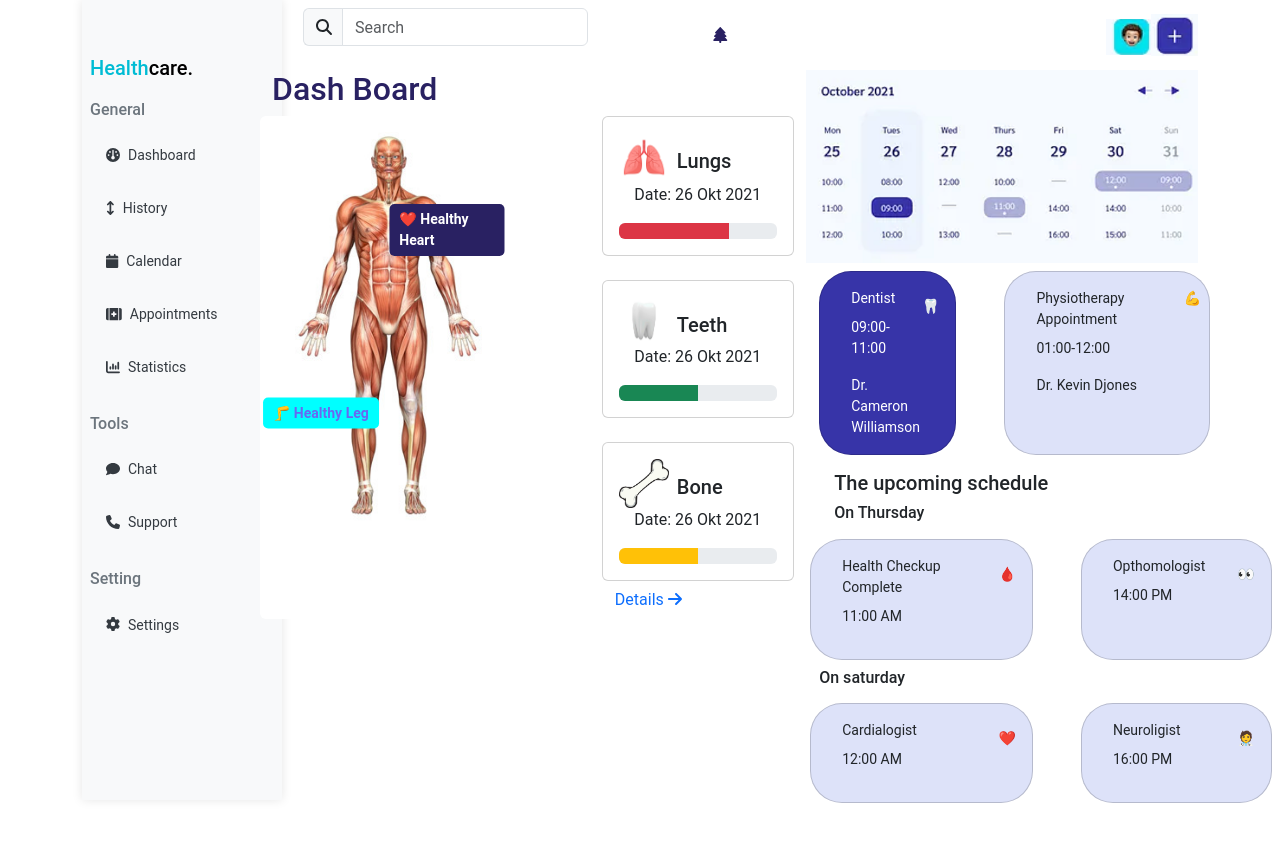
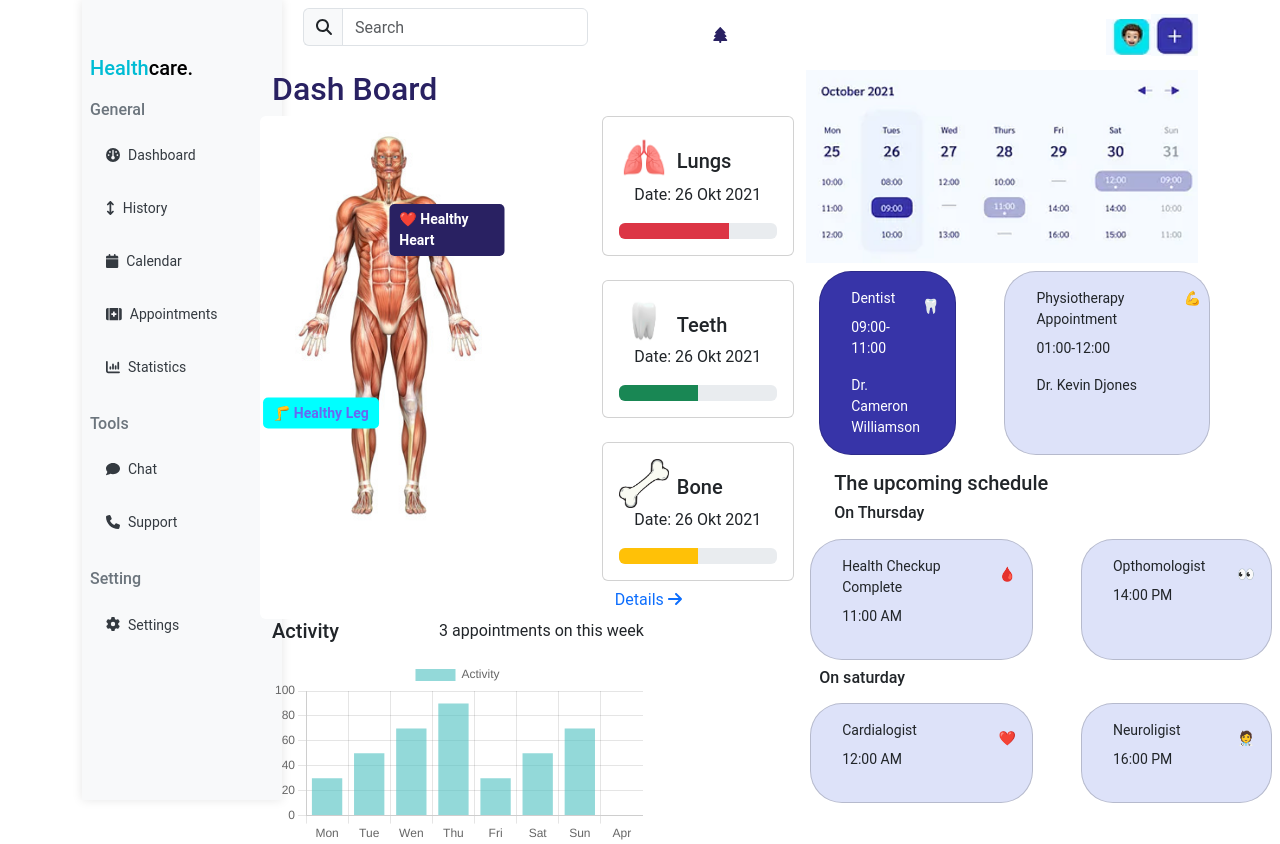
Before and after one commit to saikirsh/health-care-dashboard, a React (Create React App) app: page / in a window 1280 px wide. Before the commit the page ends 803 px from the top, so only its background shows below. Built offline with nearby package versions, Linux system fonts and the light colour scheme.

Commit message:
chart added

```diff
--- a/package.json
+++ b/package.json
@@ -10,9 +10,12 @@
     "@testing-library/jest-dom": "^6.6.3",
     "@testing-library/user-event": "^13.5.0",
     "bootstrap": "^5.3.6",
+    "chart.js": "^4.4.9",
     "dayjs": "^1.11.6",
     "react": "^19.1.0",
     "react-bootstrap": "^2.10.10",
+    "react-chartjs-2": "^5.3.0",
+    "react-charts": "^2.0.0-beta.7",
     "react-dom": "^19.1.0",
     "react-loadable": "^5.5.0",
     "react-router-dom": "^7.6.0",
--- /dev/null
+++ b/src/components/DashboardMainContent/ActivityFeed/activityComponent.jsx
@@ -0,0 +1,16 @@
+import { Bar } from 'react-chartjs-2';
+import { Chart as ChartJS } from 'chart.js/auto';
+
+const data = {
+  labels: ['Mon', 'Tue', 'Wen', 'Thu','Fri', 'Sat', 'Sun', 'Apr'],
+  datasets: [
+    {
+      label: 'Activity',
+      data: [30, 50, 70, 90,30, 50, 70],
+      backgroundColor: 'rgba(75, 192, 192, 0.6)',
+    },
+  ],
+};
+
+const ActivityChart = () => <Bar data={data} />;
+export default ActivityChart;
--- a/src/components/DashboardMainContent/index.jsx
+++ b/src/components/DashboardMainContent/index.jsx
@@ -1,7 +1,7 @@
 import Header from "../Header/header";
 import Anatomy from "../DashboardMainContent/DashboardOverview/AnatomySection/anatomy.jsx";
-import Healthstatus from "./DashboardOverview/HealthStatusCards/healthstatus.jsx";
 import Calendar from "./CalendarView/calender.jsx";
+import ActivityChart from "./ActivityFeed/activityComponent.jsx";
 
 const Main = () => {
   return (
@@ -11,7 +11,12 @@ const Main = () => {
 
     <div className="custom-bg-color col-md-5">
      <Anatomy/>
-
+     <div className="d-flex">
+      <h5>Activity</h5>
+<p className="ml-auto"> 3 appointments on this week
+</p>
+     </div>
+       <ActivityChart/>
       </div>
 
       <div className="custom-bg-color col-md-7">
```
Also changed, not shown: 1 other file (tests, documents, lock files or other folders).
